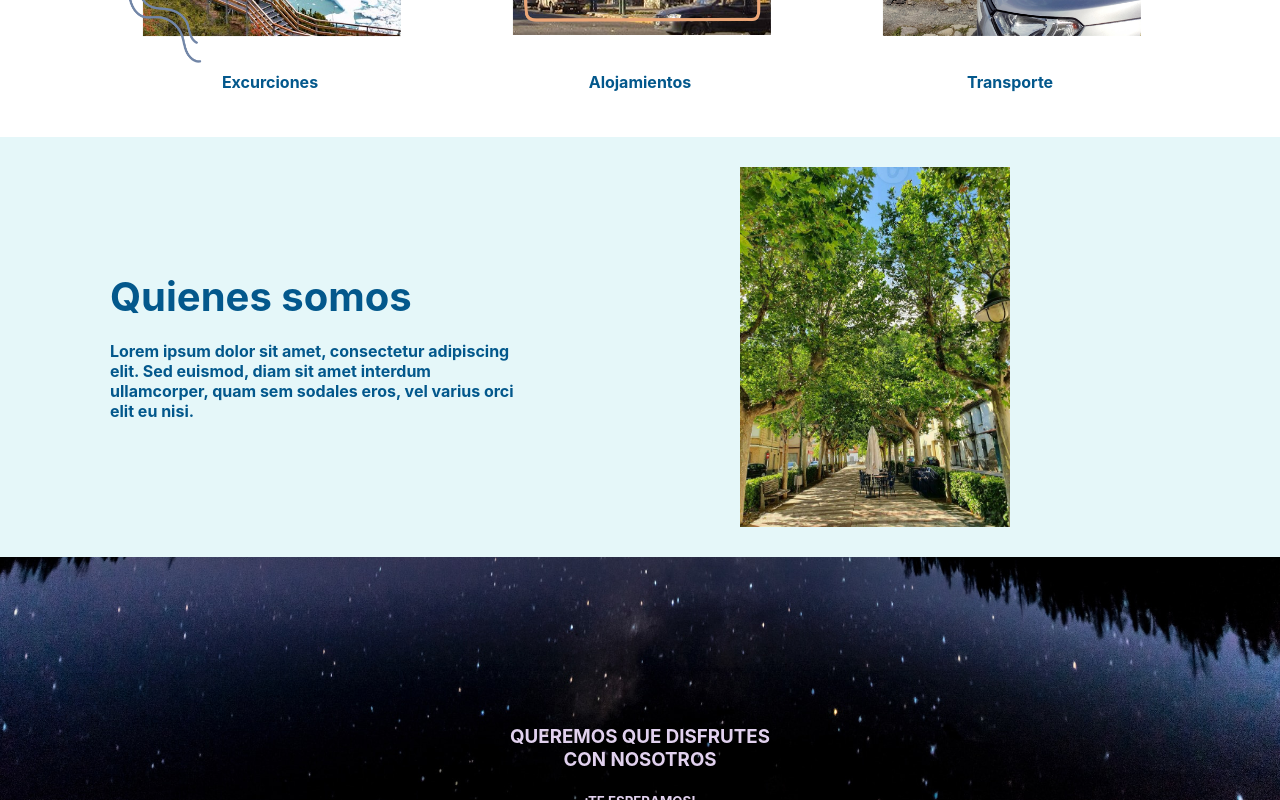
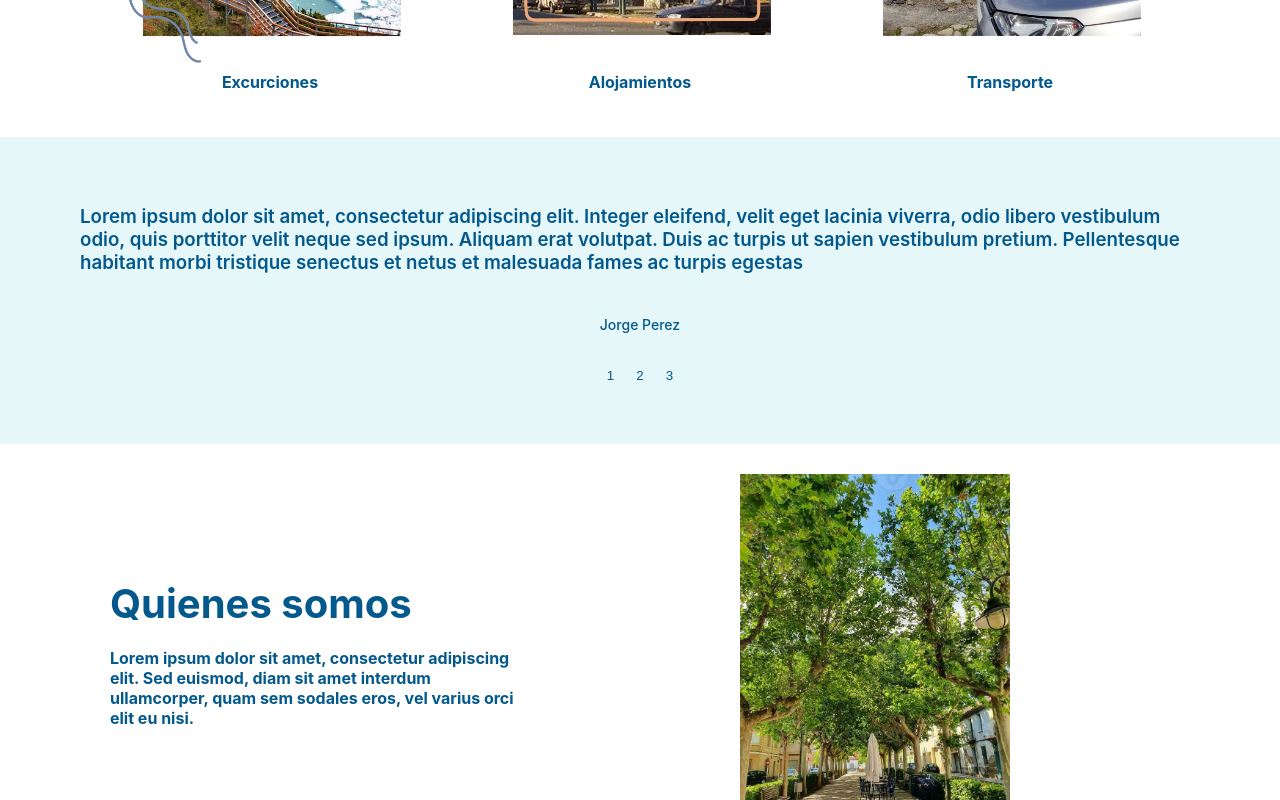
Before and after one commit to francogarcia02/React-AventurasViajeras, a React (Create React App) app: page / in a window 1280 px wide. Shown: the part 900-1700 px from the top of the page. Built offline with nearby package versions, Linux system fonts and the light colour scheme.

Commit message:
Slide en la landing page

```diff
--- a/src/components/Footer/Bricks/Contacto/Contacto.css
+++ b/src/components/Footer/Bricks/Contacto/Contacto.css
@@ -14,3 +14,8 @@
   padding-top: 5px;
   padding-bottom: 5px;
 }
+
+.mail{
+  font-weight: 650;
+  color: #03588C;
+}
--- a/src/components/Footer/Bricks/Contacto/Contacto.jsx
+++ b/src/components/Footer/Bricks/Contacto/Contacto.jsx
@@ -1,11 +1,15 @@
-import './Contacto.css'
+import './Contacto.css';
+import { Link } from 'react-router-dom';
 
 const Contacto = () =>{
+
+    const mail = 'turismo@UnaEmpresa.com'
+
     return(
         <div className="Contacto">
             <h2 className="Contacto__title">Contacto</h2>
             <h5 className="Contacto__item">Un Lugar, Argentina</h5>
-            <h5 className="Contacto__item">turismo@UnaEmpresa.com</h5>
+            <Link className="mail" to="mailto:{mail}"><h5 className="Contacto__item">{mail}</h5></Link>
             <h5 className="Contacto__item">+54 9 0351-123-4567</h5>
         </div>
     )
--- a/src/components/Landing/Bricks/AboutUs/AboutUs.css
+++ b/src/components/Landing/Bricks/AboutUs/AboutUs.css
@@ -1,5 +1,5 @@
 .AboutUs{
-  background-color: #E5F7F9;
+  background-color: white;
   color: #03588C;
   display: grid;
   grid-template-columns: repeat(2, 1fr);
--- /dev/null
+++ b/src/components/Landing/Bricks/Slide/Slide.css
@@ -0,0 +1,42 @@
+.Slide__conteiner{
+  display: grid;
+  justify-items: center;
+  align-items: center;
+  padding: 50px;
+  background-color: #E5F7F9;
+  color: #03588C;
+}
+
+.Slide__conteiner-content{
+  display: grid;
+  justify-items: center;
+  align-items: center;
+  padding-left: 30px;
+  padding-right: 30px;
+}
+
+.content-text{
+  font-weight: 600;
+}
+
+.content-name{
+  font-weight: 500;
+  font-size: 14px;
+}
+
+.Button-conteiner{
+  display: flex;
+  padding: 10px;
+  gap: 10px;
+}
+
+.Button-conteiner__button{
+  border: none;
+  background-color: transparent;
+  color: #03588C;
+  transition: all 0.3s ease;
+}
+
+.Button-conteiner__button:hover{
+  transform: scale(1.1);
+}
--- /dev/null
+++ b/src/components/Landing/Bricks/Slide/Slide.jsx
@@ -0,0 +1,49 @@
+import './Slide.css';
+import React, { useState } from 'react';
+
+
+const Slide = () =>{
+  const [slideIndex, setSlideIndex] = useState(0);
+
+  const slideItems = [
+    {
+      id: 0,
+      name: 'Jorge Perez',
+      content: "Lorem ipsum dolor sit amet, consectetur adipiscing elit. Integer eleifend, velit eget lacinia viverra, odio libero vestibulum odio, quis porttitor velit neque sed ipsum. Aliquam erat volutpat. Duis ac turpis ut sapien vestibulum pretium. Pellentesque habitant morbi tristique senectus et netus et malesuada fames ac turpis egestas"
+    },
+    {
+      id: 1,
+      name: 'Marcela Jimenez',
+      content: "Lorem ipsum dolor sit amet, consectetur adipiscing elit. Integer eleifend, velit eget lacinia viverra, odio libero vestibulum odio, quis porttitor velit neque sed ipsum. Aliquam erat volutpat. Duis ac turpis ut sapien vestibulum pretium. Pellentesque habitant morbi tristique senectus et netus et malesuada fames ac turpis egestas"
+    },
+    {
+      id: 2,
+      name: 'Pablo Lucas',
+      content: "Lorem ipsum dolor sit amet, consectetur adipiscing elit. Integer eleifend, velit eget lacinia viverra, odio libero vestibulum odio, quis porttitor velit neque sed ipsum. Aliquam erat volutpat. Duis ac turpis ut sapien vestibulum pretium. Pellentesque habitant morbi tristique senectus et netus et malesuada fames ac turpis egestas"
+    }
+  ];
+
+    const goToSlide = (index) => {
+        setSlideIndex(index);
+     };
+
+    return (
+        <div className="Slide__conteiner">
+            <div className="Slide__conteiner-content">
+                <h3 className="content-text">{slideItems[slideIndex].content}</h3>
+                <h5 className="content-name">{slideItems[slideIndex].name}</h5>
+            </div>
+
+            <div className="Button-conteiner">
+                {slideItems.map(item => (
+                <button className="Button-conteiner__button" key={item.id} onClick={() => goToSlide(item.id)}>
+                    {item.id + 1}
+                </button>
+                ))}
+            </div>
+        </div>
+  );
+};
+
+
+export default Slide
--- a/src/components/Landing/Landing.jsx
+++ b/src/components/Landing/Landing.jsx
@@ -2,6 +2,7 @@ import './Landing.css';
 import InfoServices from './Bricks/InfoServices/InfoServices';
 import AboutUs from './Bricks/AboutUs/AboutUs';
 import Imagen from './Bricks/Imagen/Imagen';
+import Slide from './Bricks/Slide/Slide';
 
 
 
@@ -10,6 +11,7 @@ const Landing = () =>{
         <div className="Landing__grid">
             <Imagen/>
             <InfoServices/>
+            <Slide/>
             <AboutUs/>
         </div>
     )
```
